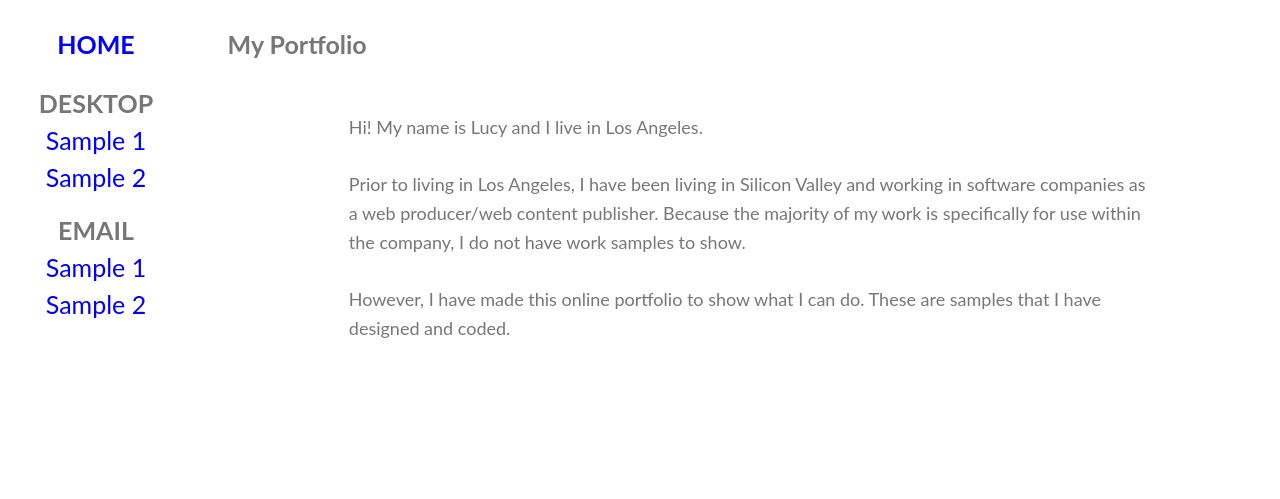
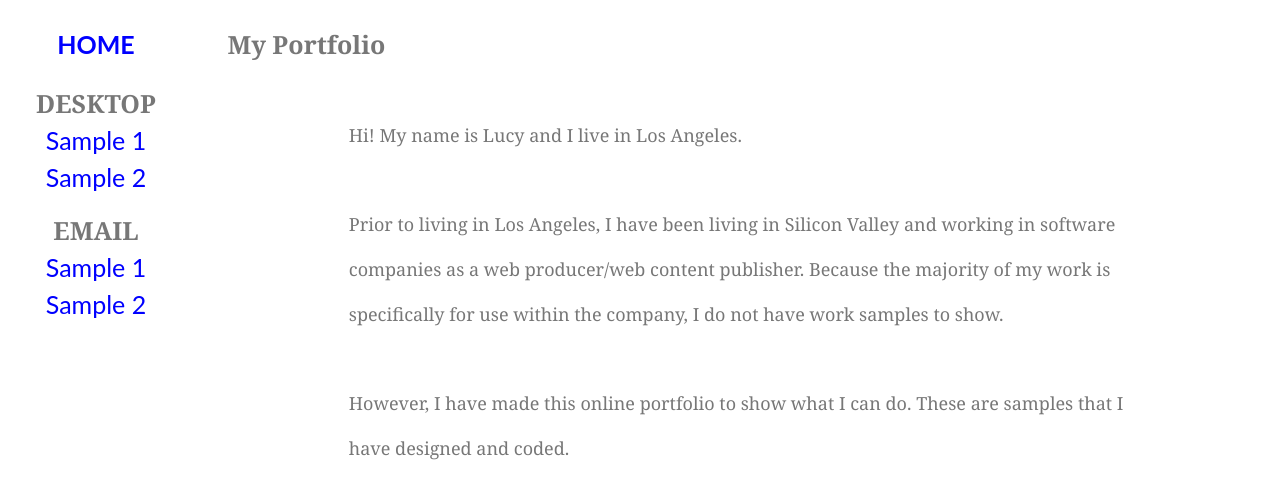
Before and after one commit to nuumu/nuumu.github.io, a Jekyll site: the page built from index.html, in a window 1280 px wide. Shown: the top 499 px of the page. Built offline with Jekyll 4.4.1, drawn with Linux system fonts in a browser that asks for light colours.

Commit message:
Update main.css

```diff
--- a/css/main.css
+++ b/css/main.css
@@ -5,8 +5,6 @@
 }
 
 .h1 {
-     font-family: "Georgia", "Cambria", serif;
-     font-size: 25px;
      margin: 0;
      color: #333;
      text-align: center;
@@ -15,13 +13,16 @@
  }
 
 .contentbox {
-    font-family: "Georgia", "Cambria", serif;
-    font-size: 18px;
     margin: 0 auto;
     padding: 0 2em;
     max-width: 800px;
     margin-top: 50px;
     line-height: 1.6em;
+}
+
+.serif {
+    font-family: "Georgia", "Cambria", serif;
+    font-size: 18px;
 }
 
 .sidenav {
@@ -49,6 +50,7 @@
 }
 
 h1 {
+	font-family: "Georgia", "Cambria", serif;
 	font-size: 25px;
 	padding: 6px 0;
 }
```
